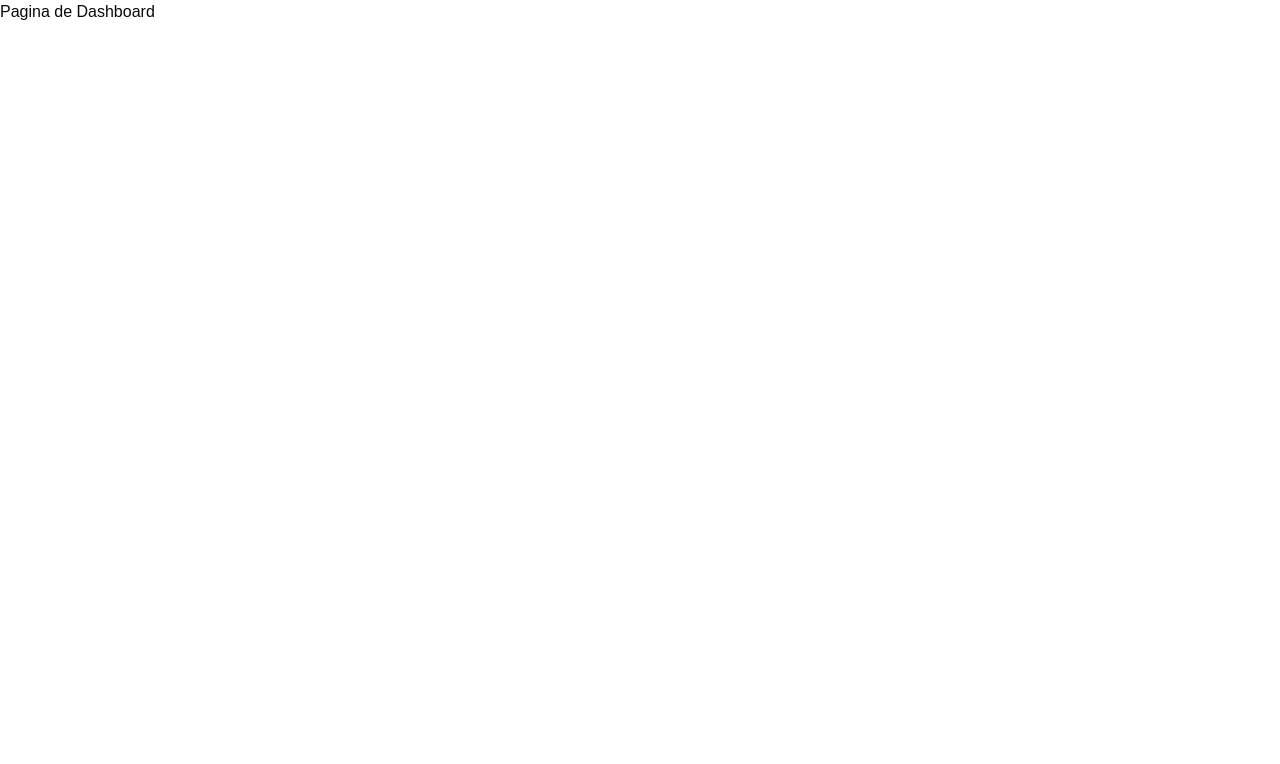
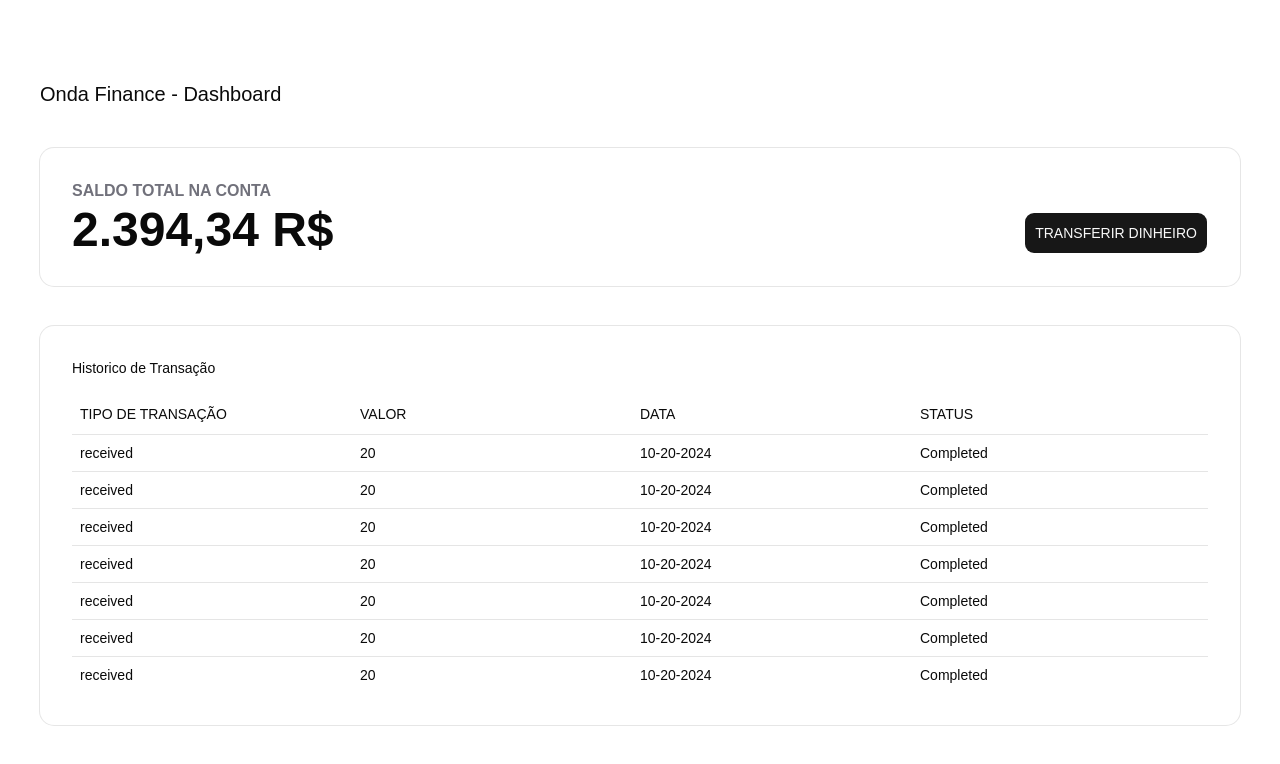
Before and after one commit to Otavioalv/teste_Jobz_front, a React (Vite) app in the folder onda_finance/: page /dashboard in a window 1280 px wide. Shown: the top 764 px of the page. Built offline with nearby package versions, Linux system fonts and the light colour scheme.

Commit message:
feat: criar estrutura inicial dashboard

```diff
--- /dev/null
+++ b/onda_finance/src/components/ui/table.tsx
@@ -0,0 +1,114 @@
+import * as React from "react"
+
+import { cn } from "@/lib/utils"
+
+function Table({ className, ...props }: React.ComponentProps<"table">) {
+  return (
+    <div
+      data-slot="table-container"
+      className="relative w-full overflow-x-auto"
+    >
+      <table
+        data-slot="table"
+        className={cn("w-full caption-bottom text-sm", className)}
+        {...props}
+      />
+    </div>
+  )
+}
+
+function TableHeader({ className, ...props }: React.ComponentProps<"thead">) {
+  return (
+    <thead
+      data-slot="table-header"
+      className={cn("[&_tr]:border-b", className)}
+      {...props}
+    />
+  )
+}
+
+function TableBody({ className, ...props }: React.ComponentProps<"tbody">) {
+  return (
+    <tbody
+      data-slot="table-body"
+      className={cn("[&_tr:last-child]:border-0", className)}
+      {...props}
+    />
+  )
+}
+
+function TableFooter({ className, ...props }: React.ComponentProps<"tfoot">) {
+  return (
+    <tfoot
+      data-slot="table-footer"
+      className={cn(
+        "border-t bg-muted/50 font-medium [&>tr]:last:border-b-0",
+        className
+      )}
+      {...props}
+    />
+  )
+}
+
+function TableRow({ className, ...props }: React.ComponentProps<"tr">) {
+  return (
+    <tr
+      data-slot="table-row"
+      className={cn(
+        "border-b transition-colors hover:bg-muted/50 data-[state=selected]:bg-muted",
+        className
+      )}
+      {...props}
+    />
+  )
+}
+
+function TableHead({ className, ...props }: React.ComponentProps<"th">) {
+  return (
+    <th
+      data-slot="table-head"
+      className={cn(
+        "h-10 px-2 text-left align-middle font-medium whitespace-nowrap text-foreground [&:has([role=checkbox])]:pr-0",
+        className
+      )}
+      {...props}
+    />
+  )
+}
+
+function TableCell({ className, ...props }: React.ComponentProps<"td">) {
+  return (
+    <td
+      data-slot="table-cell"
+      className={cn(
+        "p-2 align-middle whitespace-nowrap [&:has([role=checkbox])]:pr-0",
+        className
+      )}
+      {...props}
+    />
+  )
+}
+
+function TableCaption({
+  className,
+  ...props
+}: React.ComponentProps<"caption">) {
+  return (
+    <caption
+      data-slot="table-caption"
+      className={cn("mt-4 text-sm text-muted-foreground", className)}
+      {...props}
+    />
+  )
+}
+
+export {
+  Table,
+  TableHeader,
+  TableBody,
+  TableFooter,
+  TableHead,
+  TableRow,
+  TableCell,
+  TableCaption,
+}
--- a/onda_finance/src/features/dashboard/DashboardPage.tsx
+++ b/onda_finance/src/features/dashboard/DashboardPage.tsx
@@ -3,10 +3,117 @@
 // interface IDashboardPageProps {
 // };
 
+import { Button } from "@/components/ui/button";
+import { Card, CardTitle } from "@/components/ui/card";
+import { Table, TableBody, TableCell, TableHead, TableHeader, TableRow } from "@/components/ui/table";
+
 export default function DashboardPage(/* {}: IDashboardPageProps */) {
+
+
+    const invoices = [
+        {
+            id: "1",
+            type: "received",
+            value: "20",
+            date: "10-20-2024",
+            status: "Completed",
+        },
+        {
+            id: "2",
+            type: "received",
+            value: "20",
+            date: "10-20-2024",
+            status: "Completed",
+        },
+        {
+            id: "3",
+            type: "received",
+            value: "20",
+            date: "10-20-2024",
+            status: "Completed",
+        },
+        {
+            id: "4",
+            type: "received",
+            value: "20",
+            date: "10-20-2024",
+            status: "Completed",
+        },
+        {
+            id: "5",
+            type: "received",
+            value: "20",
+            date: "10-20-2024",
+            status: "Completed",
+        },
+        {
+            id: "6",
+            type: "received",
+            value: "20",
+            date: "10-20-2024",
+            status: "Completed",
+        },
+        {
+            id: "7",
+            type: "received",
+            value: "20",
+            date: "10-20-2024",
+            status: "Completed",
+        },
+    ]
+
     return (
-        <>
-            Pagina de Dashboard
-        </>
+        <div className="px-10 py-20 flex flex-col justify-center gap-14">
+            <div className="flex flex-col md:justify-between md:items-end md:max-w-500 gap-10">
+                <header className="flex flex-col gap-10 w-full justify-center items-center">
+                    <h1 className="text-xl text-start w-full">
+                        Onda Finance - Dashboard
+                    </h1>
+                    <Card className="w-full md:flex md:flex-row justify-between md:items-end">
+                        <div className="flex flex-col gap-1">
+                            <CardTitle className="font-bold text-zinc-500">
+                                SALDO TOTAL NA CONTA
+                            </CardTitle>
+                            <CardTitle className="font-black text-4xl md:text-5xl">
+                                2.394,34 R$
+                            </CardTitle>
+                        </div>
+
+                        <Button className="cursor-pointer">
+                            TRANSFERIR DINHEIRO
+                        </Button>
+                    </Card>
+                </header>
+
+                <section className="w-full">
+                    <Card className="w-full flex md:flex-col md:justify-between md:items-end md:max-w-500">
+                        <h1 className="w-full">
+                            Historico de Transação
+                        </h1>
+
+                        <Table>
+                            <TableHeader>
+                                <TableRow>
+                                <TableHead className="w-70">TIPO DE TRANSAÇÃO</TableHead>
+                                <TableHead className="w-70">VALOR</TableHead>
+                                <TableHead className="w-70">DATA</TableHead>
+                                <TableHead>STATUS</TableHead>
+                                </TableRow>
+                            </TableHeader>
+                            <TableBody>
+                                {invoices.map((invoice) => (
+                                    <TableRow key={invoice.id}>
+                                        <TableCell>{invoice.type}</TableCell>
+                                        <TableCell>{invoice.value}</TableCell>
+                                        <TableCell>{invoice.date}</TableCell>
+                                        <TableCell>{invoice.status}</TableCell>
+                                    </TableRow>
+                                ))}
+                            </TableBody>
+                        </Table>
+                    </Card>
+                </section>
+            </div>
+        </div>
     );
 };
```
